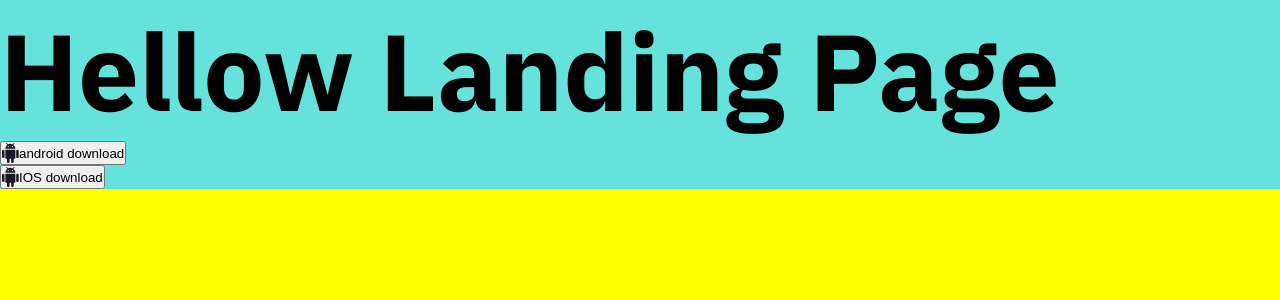
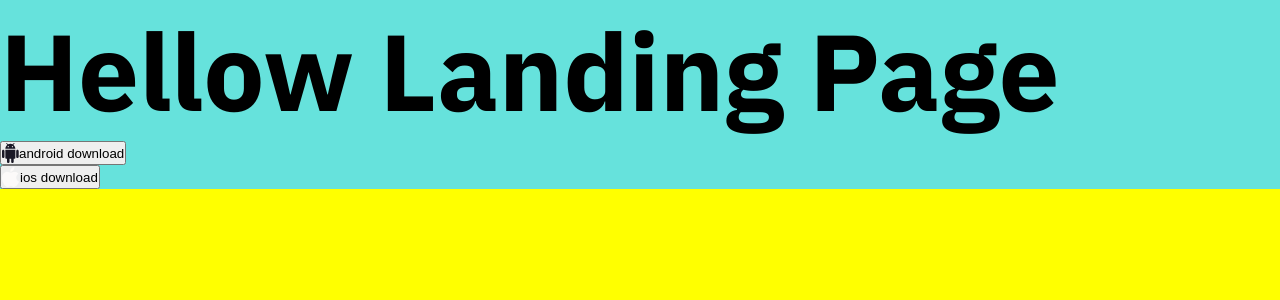
Before and after one commit to brunomoleta/equalizer-landing-page, a React (Create React App) app: page / in a window 1280 px wide. Shown: the top 300 px of the page. Built offline with nearby package versions, Linux system fonts and the light colour scheme.

Commit message:
update and try to deloy

```diff
--- a/src/components/Buttons/DownloadBtn.tsx
+++ b/src/components/Buttons/DownloadBtn.tsx
@@ -3,7 +3,7 @@ import { StyledDownloadBtn } from "./styles";
 
 interface DownloadBtnProps {
   onClick: () => void;
-  label: string;
+  label: "android" | "ios";
 }
 
 export default class DownloadBtn extends Component<DownloadBtnProps> {
@@ -11,13 +11,22 @@ export default class DownloadBtn extends Component<DownloadBtnProps> {
     const { label } = this.props;
     return (
       <StyledDownloadBtn>
+        {label === "android" ? (
           <svg width="17" height="20" xmlns="http://www.w3.org/2000/svg">
             <path
               d="M13.362 6.638v8.35c0 .502-.334.836-.836.836h-.836v2.924c0 .669-.583 1.252-1.251 1.252-.67 0-1.252-.583-1.252-1.252v-2.924H7.515v2.924c0 .669-.583 1.252-1.252 1.252s-1.252-.583-1.252-1.252v-2.924h-.836c-.501 0-.836-.334-.836-.835v-8.35h10.023Zm2.088 0c.669 0 1.252.586 1.252 1.251v5.848c0 .668-.583 1.252-1.252 1.252s-1.252-.584-1.252-1.252V7.889c0-.665.583-1.25 1.252-1.25Zm-14.198 0c.669 0 1.252.586 1.252 1.251v5.848c0 .668-.583 1.252-1.252 1.252S0 14.405 0 13.737V7.889c0-.665.583-1.25 1.252-1.25ZM11.776.126a.4.4 0 0 1 .583 0 .401.401 0 0 1 0 .583l-1.085 1.084c.35.234.667.52.942.846.66.782 1.081 1.8 1.139 2.902l.002.034c.003.075.005.15.005.227H3.34c0-.076.002-.152.006-.227l.002-.034a4.908 4.908 0 0 1 1.138-2.902 4.52 4.52 0 0 1 .942-.846L4.343.71a.4.4 0 0 1 0-.583.4.4 0 0 1 .583 0l1.12 1.118.053.051c.664-.333 1.41-.499 2.24-.5h.024c.83.001 1.575.167 2.24.5l.052-.051ZM6.262 3.09a.626.626 0 1 0 0 1.252.626.626 0 0 0 0-1.252Zm4.178 0a.626.626 0 1 0 0 1.252.626.626 0 0 0 0-1.252Z"
               fill="#191826"
             />
           </svg>
-        {label}
+        ) : (
+          <svg width="18" height="20" xmlns="http://www.w3.org/2000/svg">
+            <path
+              d="M12.683 4.681c1.359 0 2.798.745 3.821 2.029-3.356 1.851-2.812 6.674.58 7.965-.467 1.04-.69 1.504-1.292 2.425-.839 1.285-2.02 2.886-3.486 2.897-1.302.014-1.637-.852-3.403-.842-1.766.009-2.134.857-3.437.845C4 19.987 2.88 18.542 2.042 17.257-.302 13.667-.549 9.45.897 7.207c1.029-1.592 2.651-2.523 4.175-2.523 1.551 0 2.527.856 3.812.856 1.247 0 2.005-.859 3.8-.859ZM12.291 0c.178 1.215-.315 2.405-.968 3.246-.697.904-1.901 1.603-3.066 1.566-.213-1.163.332-2.36.995-3.167C9.978.756 11.224.074 12.291 0Z"
+              fill="#FCFAF9"
+            />
+          </svg>
+        )}
+        {label} download
       </StyledDownloadBtn>
     );
   }
--- a/src/pages/LandingPage.tsx
+++ b/src/pages/LandingPage.tsx
@@ -13,22 +13,8 @@ export default class LandingPage extends Component {
       <div>
         <StyledLandingPage theme={theme} $font={font}>
           <h1>Hellow Landing Page</h1>
-          {/* <TestBtn
-            color="green"
-            label="IOS download"
-            size="150px"
-            onClick={this.onClick}
-          />
-          <TestBtn
-            color="blue"
-            label="androin download"
-            size="150px"
-            width="400px"
-            onClick={this.onClick}
-          /> */}
-        <DownloadBtn onClick={this.onClick} label="android download" />
-        <DownloadBtn onClick={this.onClick} label="IOS download" />
-
+          <DownloadBtn onClick={this.onClick} label="android" />
+          <DownloadBtn onClick={this.onClick} label="ios" />
         </StyledLandingPage>
       </div>
     );
```
Lines whose indentation alone changed are shown as unchanged.
